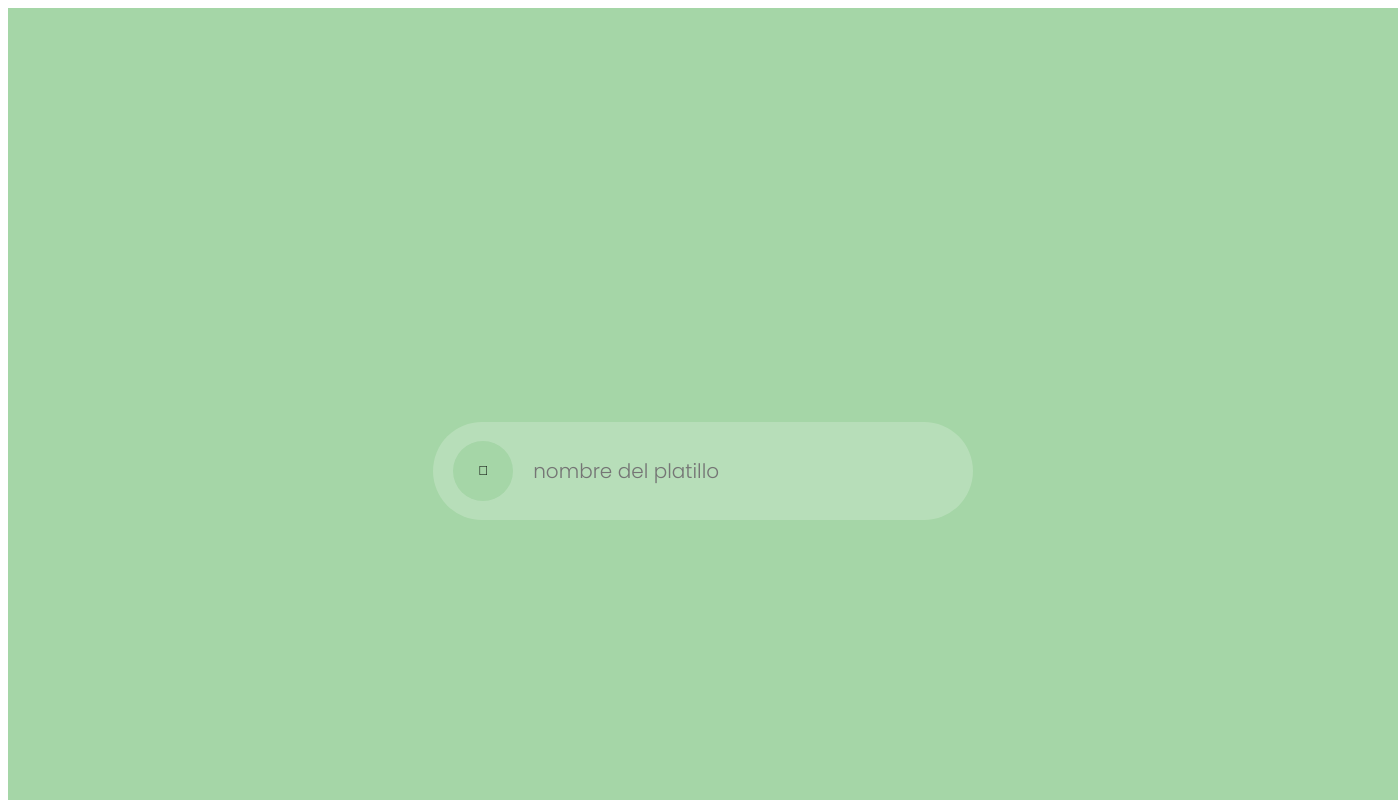
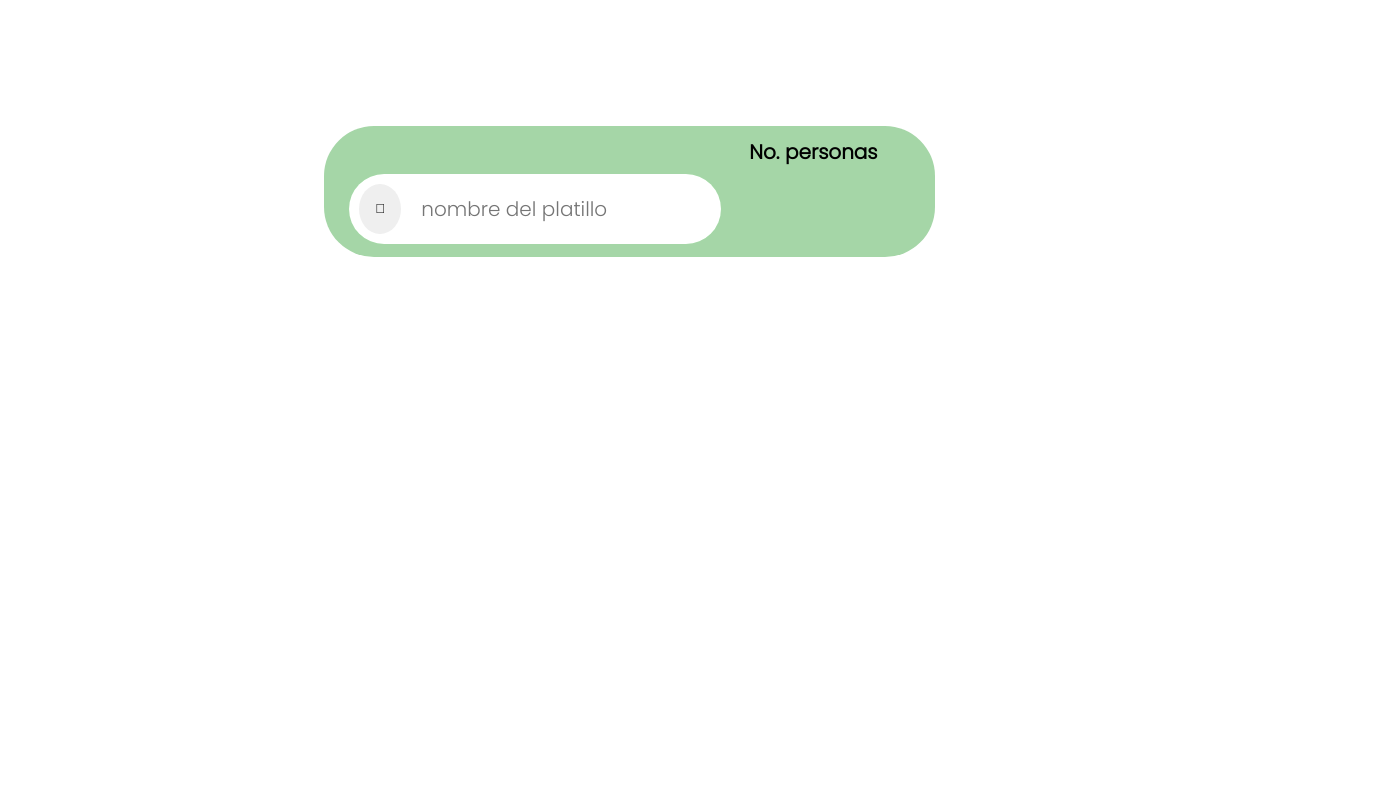
Before and after one commit to Gustavo-Vazquez9/Proyecto-Angular, an Angular app in the folder Costeo/: page / in a window 1280 px wide. Shown: the top 800 px of the page, 1398 px wide, since content can reach past the window. Built offline with nearby package versions, Linux system fonts and the light colour scheme.

Commit message:
Ya sólo faltan los botones

```diff
--- a/Costeo/src/app/Input/input.component.html
+++ b/Costeo/src/app/Input/input.component.html
@@ -1,6 +1,11 @@
 <div class="container">
   <form action="" class="search-bar">
-    <button type="submit"> <i class="far fa-search"></i> </button>
+    <button type="submit"> <i class="fas fa-search"></i></button>
     <input type="text" placeholder="nombre del platillo" name="a">
   </form>
+
+  <div class="people">
+    <h1>No. personas</h1>
+  </div>
+
 </div>
--- a/Costeo/src/app/Input/input.component.scss
+++ b/Costeo/src/app/Input/input.component.scss
@@ -6,24 +6,25 @@
 }
 
 .container {
-  width: 100%;
-  min-height: 100vh;
-  padding: 5%;
+  width: 35rem;
+  height: 5rem;
   background-color: #A5D6A7;
+  margin-top: 10%;
+  margin-left: 25%;
   display: flex;
-  align-items: center;
-  justify-content: center;
-
-}
+  padding: 2%;
+  border-radius: 50px;
 
   .search-bar {
-  width: 100%;
-  max-width: 500px;
-  background: rgba(255, 255, 255, 0.2);
+    width: 22rem;
+    height: 50px;
+    background: #FFFFFF;
     display: flex;
     align-items: center;
     border-radius: 60px;
-  padding: 10px 20px;
+    padding: 10px;
+    backdrop-filter: blur(4px) saturate(180%);
+    margin-top: 4%;
 
     input {
       background: transparent;
@@ -32,21 +33,31 @@
       outline: none;
       padding: 24px 20px;
       font-size: 20px;
-    color: #cac7ff;
+      color: #000;
 
       ::placeholder {
-      color: #cac7ff;
+        color: #000;
       }
     }
 
     button {
       border: 0;
       border-radius: 50%;
-    width: 60px;
-    height: 60px;
-    background: #A5D6A7;
+      width: 50px;
+      height: 50px;
+
       i {
         width: 30px;
       }
     }
   }
+
+  .people {
+    margin-left: 5%;
+    margin-top: -5%;
+    h1 {
+      font-size: 20px;
+    }
+  }
+
+}
```
Lines whose indentation alone changed are shown as unchanged.
